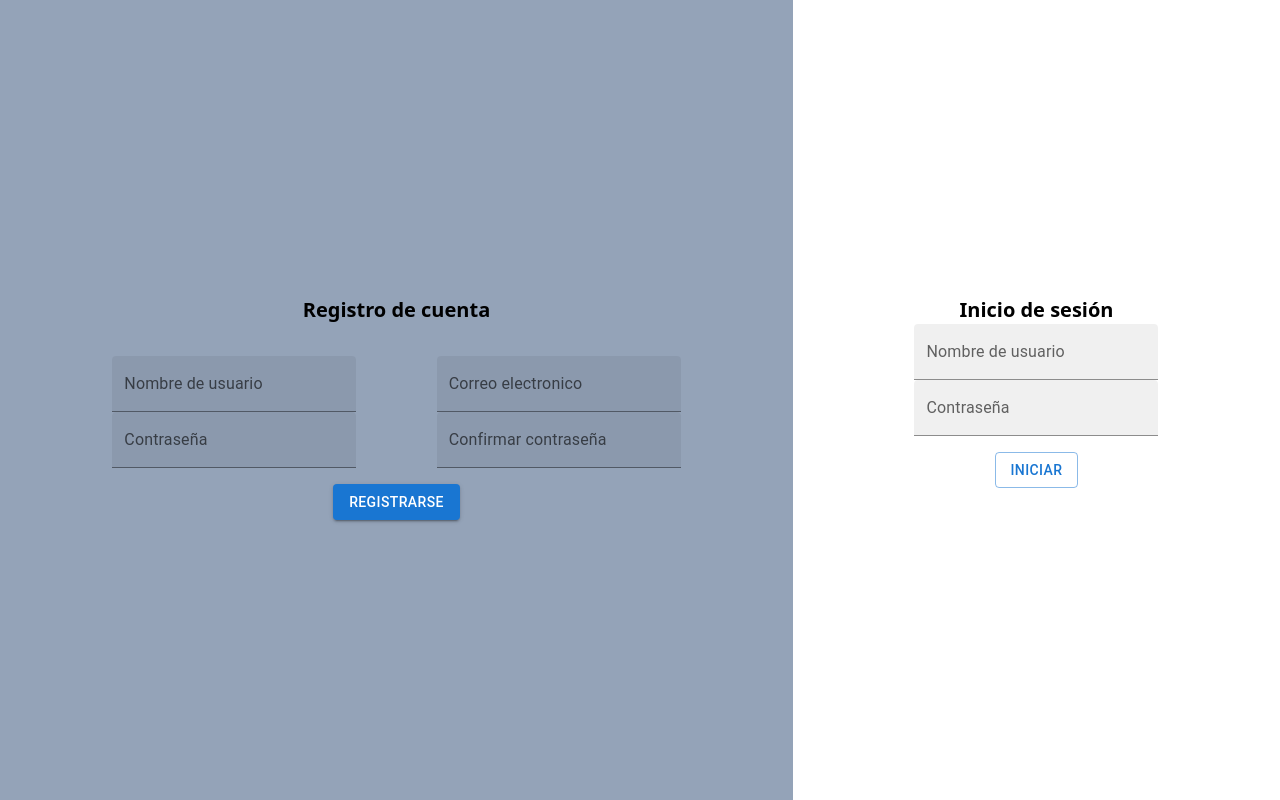
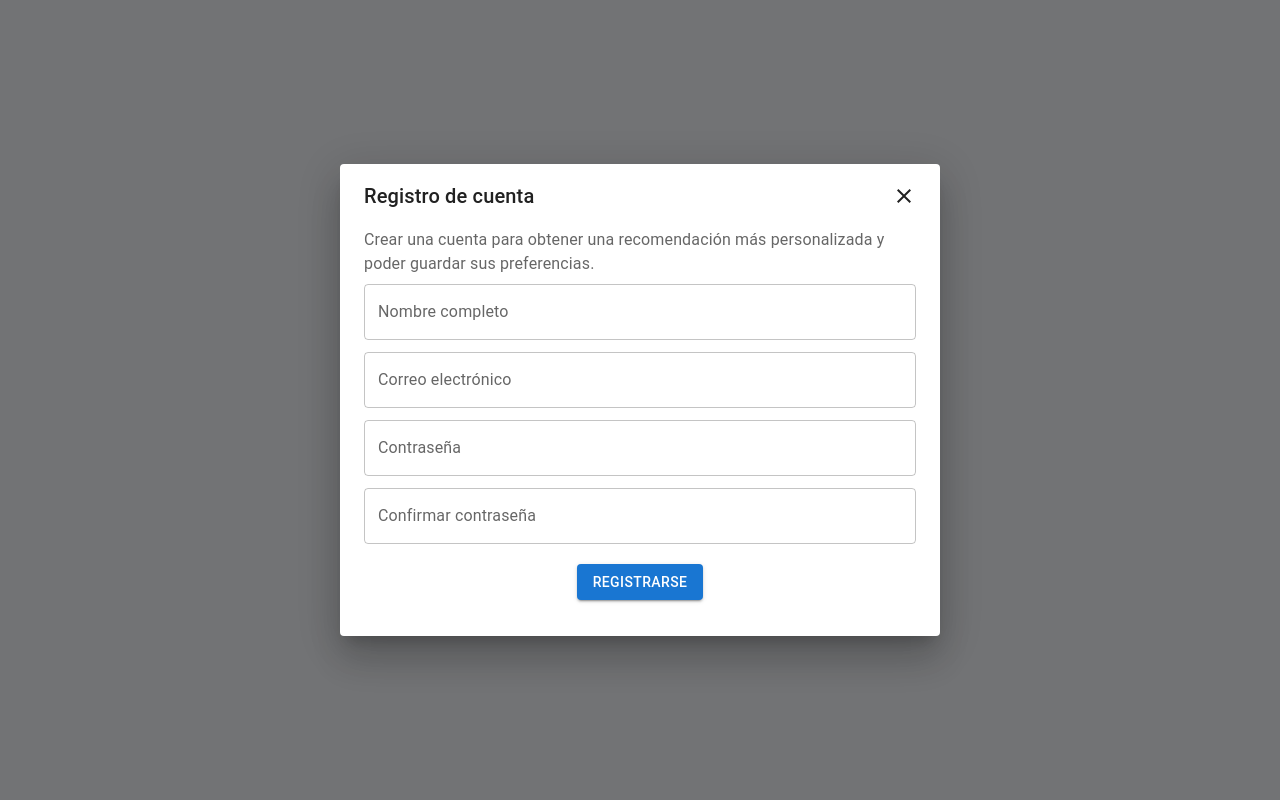
Before and after one commit to alfre8424/algoritmo-de-recomendacion, a React (Create React App) app in the folder client/: page /auth in a window 1280 px wide. Both pictures are taken after a click on the button "REGISTRARSE". Built offline with nearby package versions, Linux system fonts and the light colour scheme.

Commit message:
Register options

```diff
--- a/client/src/presentation/views/auth/components/component.login.tsx
+++ b/client/src/presentation/views/auth/components/component.login.tsx
@@ -1,17 +1,32 @@
+import {Close} from "@mui/icons-material";
+import {Dialog, DialogContent, DialogContentText, DialogTitle} from "@mui/material";
 import Button from "@mui/material/Button";
 import TextField from "@mui/material/TextField";
+import {mergeClasses} from "core/utils/util.classess";
 import GeneralRoutes from "presentation/routes/general_routes";
-import type {ReactElement} from "react"
+import {ReactElement, useState} from "react"
 import {Link} from "react-router-dom";
 
 function LoginComponent(): ReactElement {
+	const [showRegisterDialog, setShowRegisterDialog] = useState(false);
 	return <>
-		<div className="flex flex-col w-[60%] h-screen py-4 px-6 justify-center items-center">
+		<div className={mergeClasses(
+			"flex flex-col",
+			"py-12 px-12",
+			"justify-center",
+			"items-center",
+			"bg-white rounded-md",
+			"shadow-md",
+		)}>
 			<h1 className="text-xl font-semibold">
 				Inicio de sesión
 			</h1>
+			<br />
+
 			<form className="flex flex-col items-center w-full">
 				<TextField label="Nombre de usuario" variant="filled" />
+				<br />
+
 				<TextField
 					id="outlined-password-input"
 					label="Contraseña"
@@ -20,16 +35,91 @@ function LoginComponent(): ReactElement {
 					autoComplete="current-password"
 				/>
 			</form>
-			<div className="my-4">
-				<Button variant="outlined">
+			<div className="flex flex-col my-4">
+				<Button variant="contained">
 					<Link
 						to={GeneralRoutes.Home}
 					>
-						Iniciar
+						Iniciar sesión
 					</Link>
 				</Button>
+				<Button variant="outlined" style={{marginTop: 5}} onClick={() => setShowRegisterDialog(true)}>
+					Registrarse
+				</Button>
 			</div>
+			<Link
+				to="/auth/password-recovery"
+				className="text-sm text-blue-500"
+			>
+				¿Olvidaste tu contraseña?
+			</Link>
 		</div>
+		<Dialog
+			open={showRegisterDialog}
+			onClose={() => setShowRegisterDialog(false)}
+		>
+			<DialogTitle
+				className="flex flex-row justify-between items-center"
+			>
+				Registro de cuenta
+				<Close
+					className="cursor-pointer"
+					onClick={() => setShowRegisterDialog(false)}
+				/>
+			</DialogTitle>
+			<DialogContent>
+				<DialogContentText>
+					Crear una cuenta para obtener una recomendación más personalizada y poder
+					guardar sus preferencias.
+				</DialogContentText>
+				<TextField
+					autoFocus
+					margin="dense"
+					id="name"
+					label="Nombre completo"
+					type="text"
+					fullWidth
+					variant="outlined"
+				/>
+				<TextField
+					autoFocus
+					margin="dense"
+					id="email"
+					label="Correo electrónico"
+					type="email"
+					fullWidth
+					variant="outlined"
+				/>
+				<TextField
+					autoFocus
+					margin="dense"
+					id="password"
+					label="Contraseña"
+					type="password"
+					fullWidth
+					variant="outlined"
+				/>
+				<TextField
+					autoFocus
+					margin="dense"
+					id="confirm-password"
+					label="Confirmar contraseña"
+					type="password"
+					fullWidth
+					variant="outlined"
+				/>
+				<br />
+
+				<div className="flex flex-row justify-center py-4">
+					<Button
+						variant="contained"
+						className="mx-auto"
+					>
+						Registrarse
+					</Button>
+				</div>
+			</DialogContent>
+		</Dialog>
 	</>;
 }
 
--- a/client/src/presentation/views/auth/components/component.register.tsx
+++ b/client/src/presentation/views/auth/components/component.register.tsx
@@ -5,8 +5,7 @@ import type {ReactElement} from "react"
 function RegisterComponent(): ReactElement {
 	return <>
 		<div
-			className="flex flex-col p-4 h-screen justify-center w-full items-center"
-			style={{backgroundColor: "var(--accent-color)"}}
+			className="flex flex-col bg-gray-200 p-4 h-screen justify-center w-full items-center"
 		>
 			<h1 className="text-xl font-semibold py-4">
 				Registro de cuenta
@@ -15,7 +14,10 @@ function RegisterComponent(): ReactElement {
 				className="flex flex-col p-4 items-center w-full"
 			>
 				<div className="flex flex-col md:flex-row md:justify-evenly items-center w-full">
-					<TextField label="Nombre de usuario" variant="filled" />
+					<TextField
+						label="Nombre de usuario"
+						variant="filled"
+					/>
 					<TextField label="Correo electronico" variant="filled" />
 				</div>
 				<div className="flex flex-col md:flex-row md:justify-evenly items-center w-full">
--- a/client/src/presentation/views/auth/index.tsx
+++ b/client/src/presentation/views/auth/index.tsx
@@ -1,11 +1,19 @@
+import {mergeClasses} from "core/utils/util.classess";
 import type {ReactElement} from "react"
 import LoginComponent from "./components/component.login";
 import RegisterComponent from "./components/component.register";
 
 export function AuthScreen(): ReactElement {
 	return <>
-		<div className="flex flex-col md:flex-row justify-center items-center">
-			<RegisterComponent />
+		<div
+			className={mergeClasses(
+				"flex flex-col",
+				"justify-center",
+				"items-center",
+				"h-screen",
+				"bg-gray-200",
+			)}
+		>
 			<LoginComponent />
 		</div>
 	</>;
```
